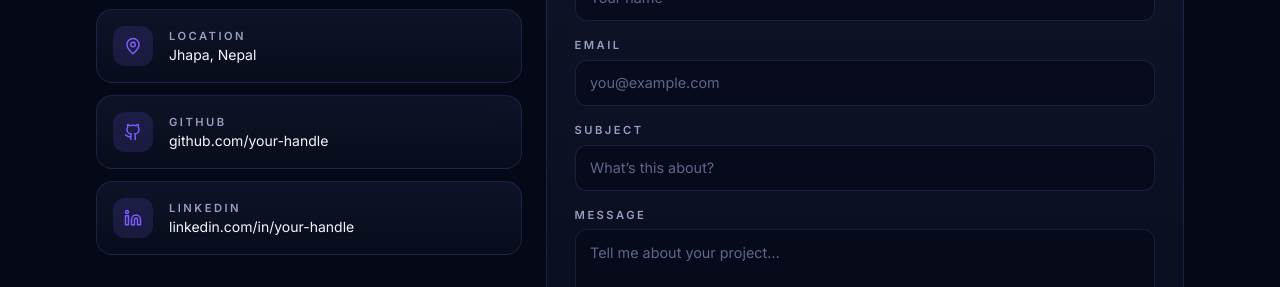
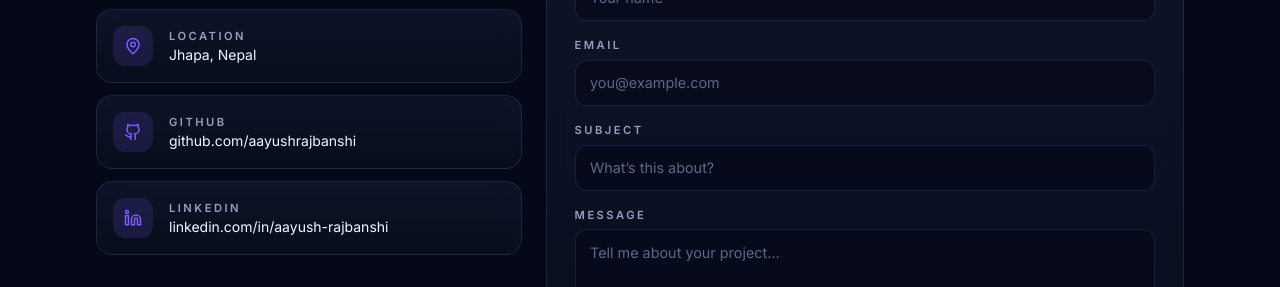
Before and after one commit to aayushrajbanshi/my-portfolio, a React (Vite) app: page / in a window 1280 px wide. Shown: the part 5880-6167 px from the top of the page. Built offline with nearby package versions, Linux system fonts and the light colour scheme.

Commit message:
Update URL formatting for GitHub and LinkedIn
Refactor GitHub and LinkedIn URLs to use a pretty format.

```diff
--- a/src/components/Contact.tsx
+++ b/src/components/Contact.tsx
@@ -17,11 +17,13 @@ function validate(v: ContactPayload): Errors {
   return e
 }
 
+const pretty = (url: string) => url.replace(/^https?:\/\/(www\.)?/, '').replace(/\/$/, '')
+
 const info = [
   { icon: Mail, label: 'Email', value: profile.email, href: `mailto:${profile.email}` },
   { icon: MapPin, label: 'Location', value: profile.location },
-  { icon: Github, label: 'GitHub', value: 'github.com/your-handle', href: profile.github },
-  { icon: Linkedin, label: 'LinkedIn', value: 'linkedin.com/in/your-handle', href: profile.linkedin },
+  { icon: Github, label: 'GitHub', value: pretty(profile.github), href: profile.github },
+  { icon: Linkedin, label: 'LinkedIn', value: pretty(profile.linkedin), href: profile.linkedin },
 ]
 
 export default function Contact() {
```
